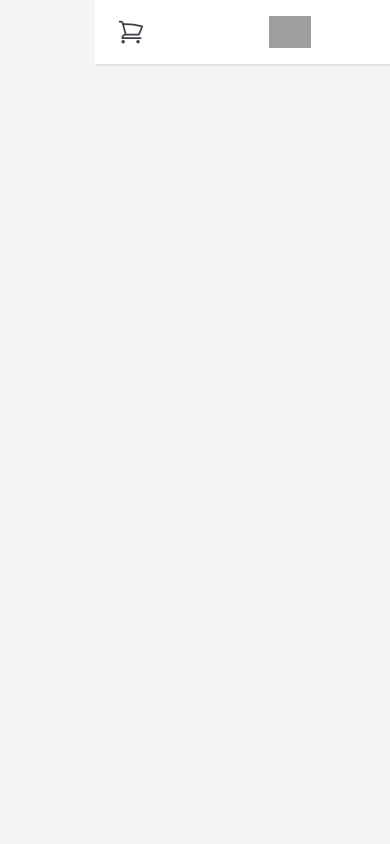
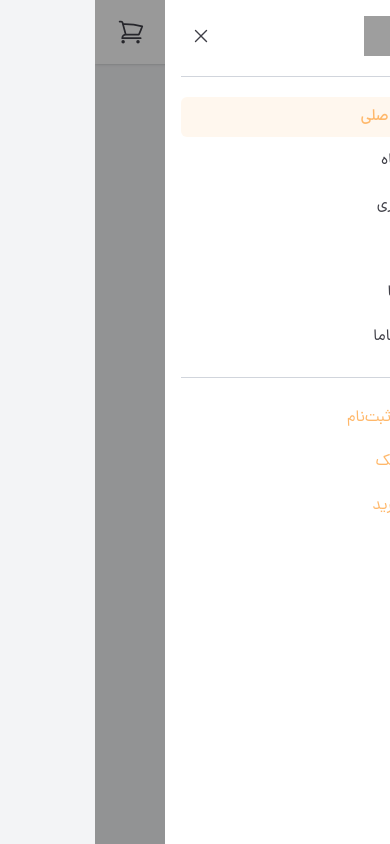
Before and after one commit to hopedeveloper08/coffee-shop, a React (Vite) app: page / in a window 390 px wide. Both pictures are taken after a click on the label 354 px from the left and 32 px from the top of the page. Built offline with nearby package versions, Linux system fonts and the light colour scheme; grey boxes are pictures that could not be loaded.

Commit message:
Add Mobile sidebar menu

```diff
--- a/src/components/Cart/MobileCart.tsx
+++ b/src/components/Cart/MobileCart.tsx
@@ -21,7 +21,7 @@ export default function MobileCart() {
   return (
     <div className="drawer drawer-end">
       <input id="cart-drawer" type="checkbox" className="drawer-toggle" />
-      <aside className="drawer-side">
+      <aside className="drawer-side z-50">
         <label
           htmlFor="cart-drawer"
           aria-label="close sidebar"
--- /dev/null
+++ b/src/components/MobileMenu/MobileMenu.tsx
@@ -0,0 +1,25 @@
+import MobileMenuFooter from "./MobileMenuFooter";
+import MobileMenuHeader from "./MobileMenuHeader";
+import MobileMenuItems from "./MobileMenuItems";
+
+export default function MobileMenu() {
+  return (
+    <div className="drawer">
+      <input id="menu-drawer" type="checkbox" className="drawer-toggle" />
+      <div className="drawer-side z-40">
+        <label
+          htmlFor="menu-drawer"
+          aria-label="close sidebar"
+          className="drawer-overlay"
+        ></label>
+        <div className="bg-base-200 text-base-content text-sm min-h-full w-80 p-4">
+          <MobileMenuHeader />
+          <div className="bg-secondary-soft dark:bg-white/10 h-px my-5"></div>
+          <MobileMenuItems />
+          <div className="bg-secondary-soft dark:bg-white/10 h-px my-5"></div>
+          <MobileMenuFooter />
+        </div>
+      </div>
+    </div>
+  );
+}
--- /dev/null
+++ b/src/components/MobileMenu/MobileMenuFooter.tsx
@@ -0,0 +1,43 @@
+import {
+  HiOutlineArrowRightOnRectangle,
+  HiOutlineMoon,
+  HiOutlineShoppingCart,
+  HiOutlineSun,
+} from "react-icons/hi2";
+import { themeChange } from "../../lib/theme";
+
+export default function MobileMenuFooter() {
+  return (
+    <ul
+      className="w-full gap-1 text-primary text-base flex flex-col justify-start
+    *:hover:bg-primary-soft/20 *:p-2 *:rounded-md
+    "
+    >
+      <li>
+        <a href="#" className="flex gap-x-2">
+          <HiOutlineArrowRightOnRectangle className="size-5" />
+          <span>ورود | ثبت‌نام</span>
+        </a>
+      </li>
+      <li
+        className="cursor-pointer"
+        onClick={() => themeChange(localStorage.theme !== "dark")}
+      >
+        <div className="flex dark:hidden gap-x-2.5">
+          <HiOutlineMoon className="size-5" />
+          <span>تم تاریک</span>
+        </div>
+        <div className="hidden dark:flex gap-x-2.5">
+          <HiOutlineSun className="size-5" />
+          <span>تم روشن</span>
+        </div>
+      </li>
+      <li>
+        <label htmlFor="cart-drawer" className="flex gap-x-2">
+          <HiOutlineShoppingCart className="size-5" />
+          <span>سبد خرید</span>
+        </label>
+      </li>
+    </ul>
+  );
+}
--- /dev/null
+++ b/src/components/MobileMenu/MobileMenuHeader.tsx
@@ -0,0 +1,16 @@
+import { HiXMark } from "react-icons/hi2";
+import { LOGO_IMAGE_URL, LOGO_TYPE_COLOR_IMAGE_URL } from "../../lib/constants";
+
+export default function MobileMenuHeader() {
+  return (
+    <div className="flex justify-between items-center">
+      <a href={"/"} className="flex h-10 gap-x-2.5">
+        <img src={LOGO_IMAGE_URL} alt="logo" />
+        <img src={LOGO_TYPE_COLOR_IMAGE_URL} alt="logo" />
+      </a>
+      <label htmlFor="menu-drawer" className="btn btn-ghost btn-circle px-2">
+        <HiXMark className="size-6" />
+      </label>
+    </div>
+  );
+}
--- /dev/null
+++ b/src/components/MobileMenu/MobileMenuItems.tsx
@@ -0,0 +1,21 @@
+import { menu } from "../../lib/menu";
+
+export default function MobileMenuItems() {
+  const pathname = "/";
+
+  return (
+    <ul className="w-full flex flex-col gap-1">
+      {menu.map((item) => (
+        <li
+          key={item.title}
+          className={`text-base text-base-content w-full rounded-md p-2 hover:bg-primary-soft/20 ${pathname === item.link && "bg-primary-soft/20 font-dana-medium text-primary"}`}
+        >
+          <a href={item.link} className="flex justify-start gap-x-2">
+            {item.Icon && <item.Icon className="size-5" />}
+            {item.title}
+          </a>
+        </li>
+      ))}
+    </ul>
+  );
+}
--- a/src/components/Topbar/Topbar.tsx
+++ b/src/components/Topbar/Topbar.tsx
@@ -1,5 +1,6 @@
 import Cart from "../Cart/Cart";
 import MobileCart from "../Cart/MobileCart";
+import MobileMenu from "../MobileMenu/MobileMenu";
 import Account from "./Account/Account";
 import TopbarMobile from "./TopbarMobile";
 import TopbarNav from "./TopbarNav";
@@ -34,6 +35,7 @@ export default function Topbar() {
       </header>
       <TopbarMobile />
       <MobileCart />
+      <MobileMenu />
     </>
   );
 }
```
